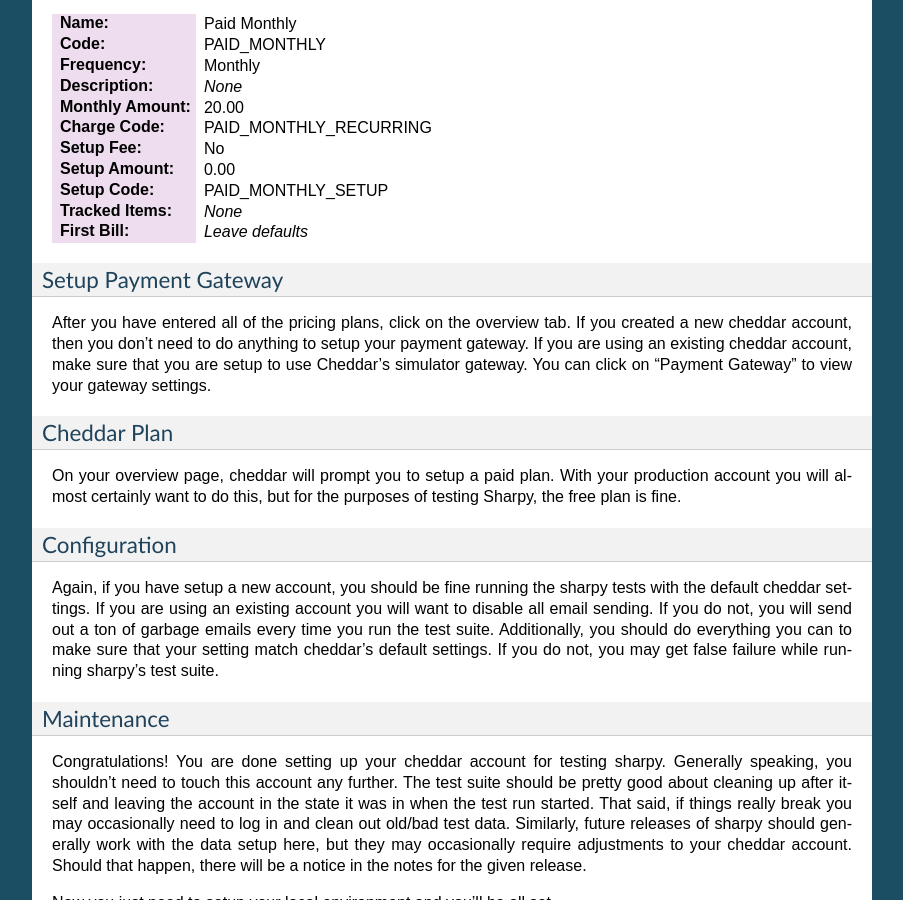
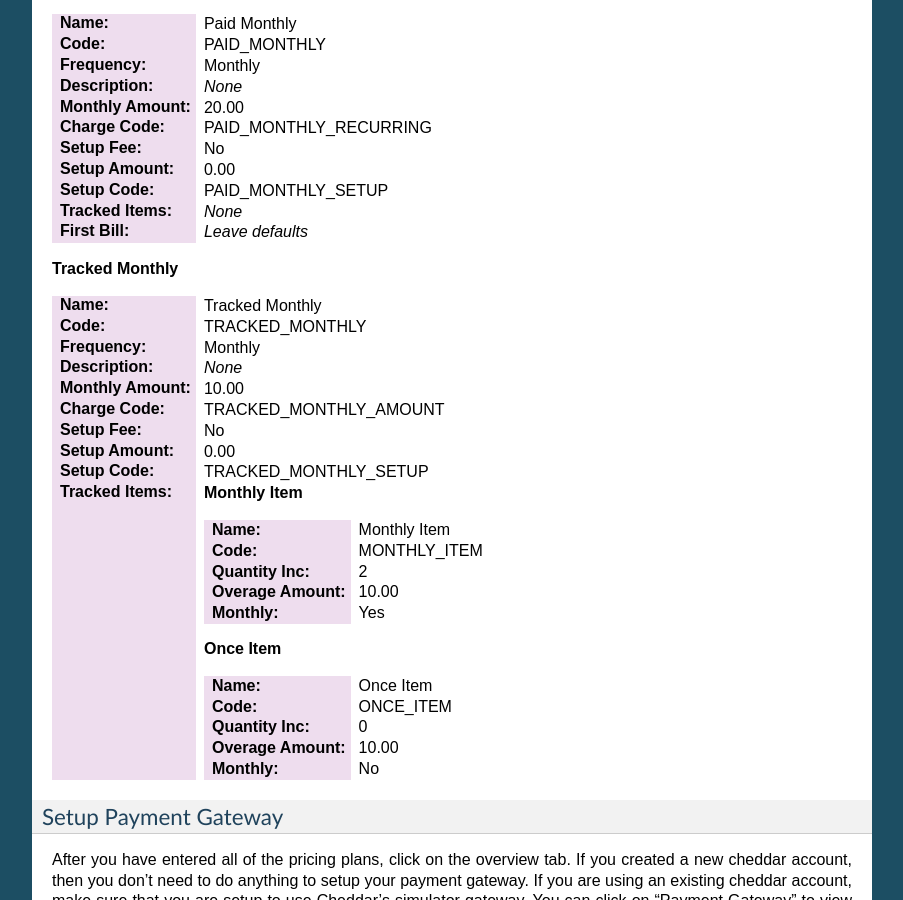
Before and after one commit to SeanOC/sharpy, a Sphinx documentation site: the page built from docs/development.rst, in a window 1280 px wide and 900 px high, scrolled down 1290 px. Shown: the whole window, without its empty margins (198-1101 px from the left). Built offline with Sphinx 7.4.7, drawn with Linux system fonts in a browser that asks for light colours.

Commit message:
Added a tracked items plan to the development docs.

```diff
--- a/docs/development.rst
+++ b/docs/development.rst
@@ -91,6 +91,36 @@
 :Setup Code: PAID_MONTHLY_SETUP
 :Tracked Items: *None*
 :First Bill: *Leave defaults*
+
+**Tracked Monthly**
+
+:Name: Tracked Monthly
+:Code: TRACKED_MONTHLY
+:Frequency: Monthly
+:Description: *None*
+:Monthly Amount: 10.00
+:Charge Code: TRACKED_MONTHLY_AMOUNT
+:Setup Fee: No
+:Setup Amount: 0.00
+:Setup Code: TRACKED_MONTHLY_SETUP
+:Tracked Items:
+
+    **Monthly Item**
+
+    :Name: Monthly Item
+    :Code: MONTHLY_ITEM
+    :Quantity Inc: 2
+    :Overage Amount: 10.00
+    :Monthly: Yes
+
+    **Once Item**
+
+    :Name: Once Item
+    :Code: ONCE_ITEM
+    :Quantity Inc: 0
+    :Overage Amount: 10.00
+    :Monthly: No
+
 
 
 Setup Payment Gateway
```
